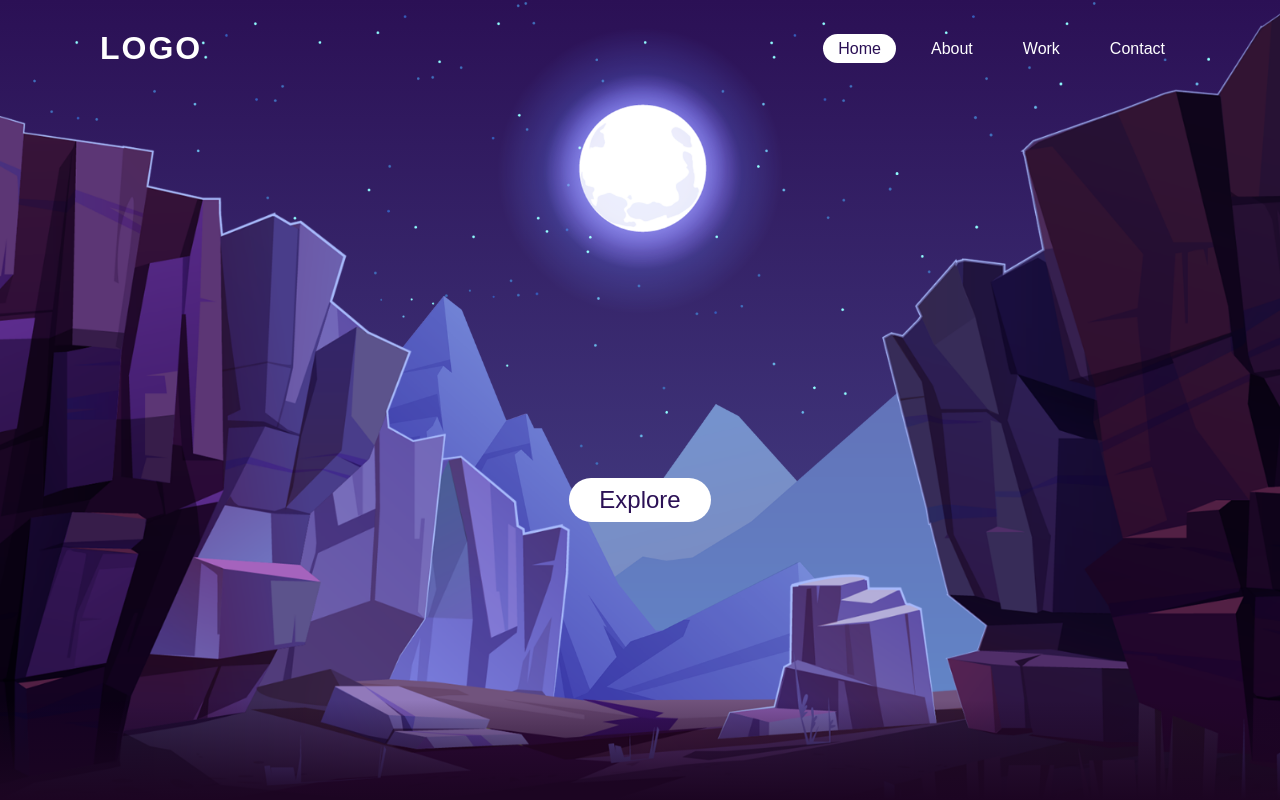
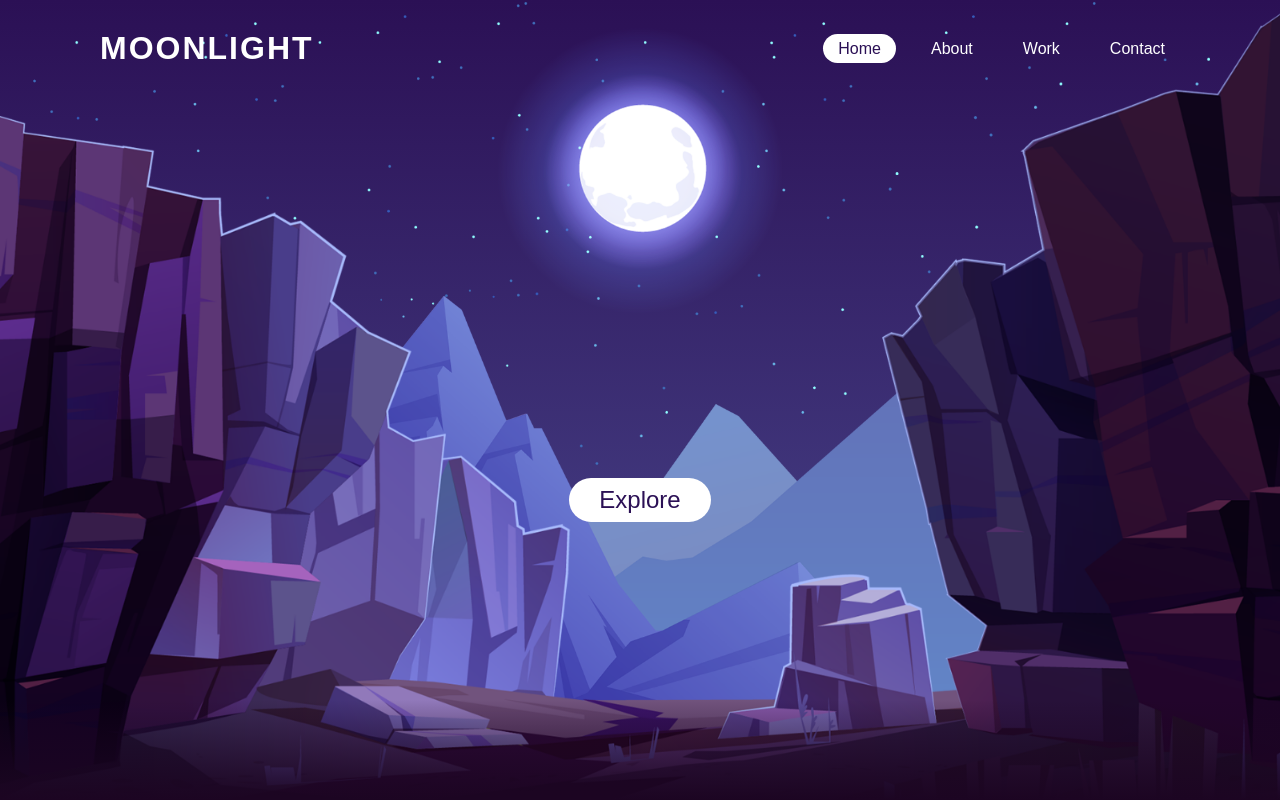
Before and after one commit to sahihere/moonlight, a plain HTML site: page index.html in a window 1280 px wide. Shown: the top 800 px of the page. Drawn offline with Linux system fonts and the light colour scheme.

Commit message:
Update index.html

```diff
--- a/index.html
+++ b/index.html
@@ -8,7 +8,7 @@
 </head>
 <body>
     <header>
-        <a href="#" class="logo">Logo</a>
+        <a href="#" class="logo">MOONLIGHT</a>
         <ul>
 
             <li><a href="#" class="active">Home</a></li>
```
